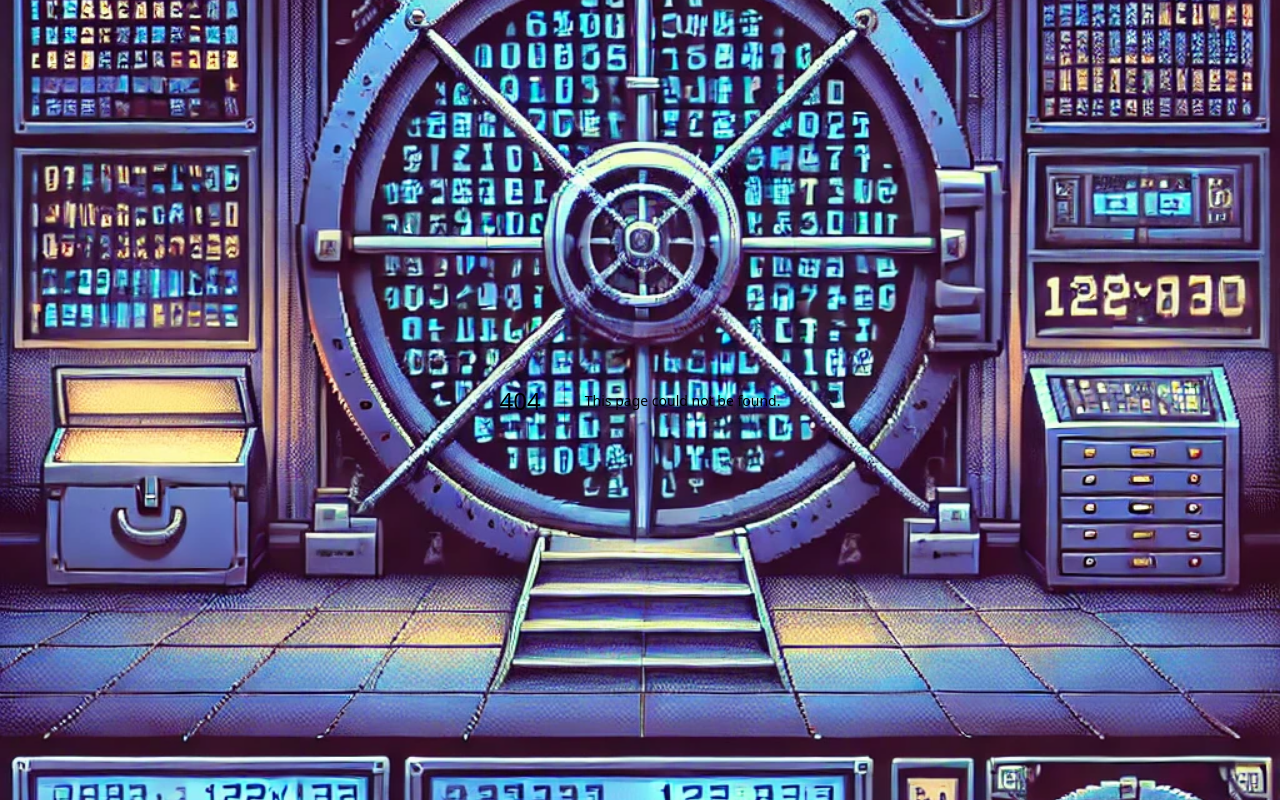
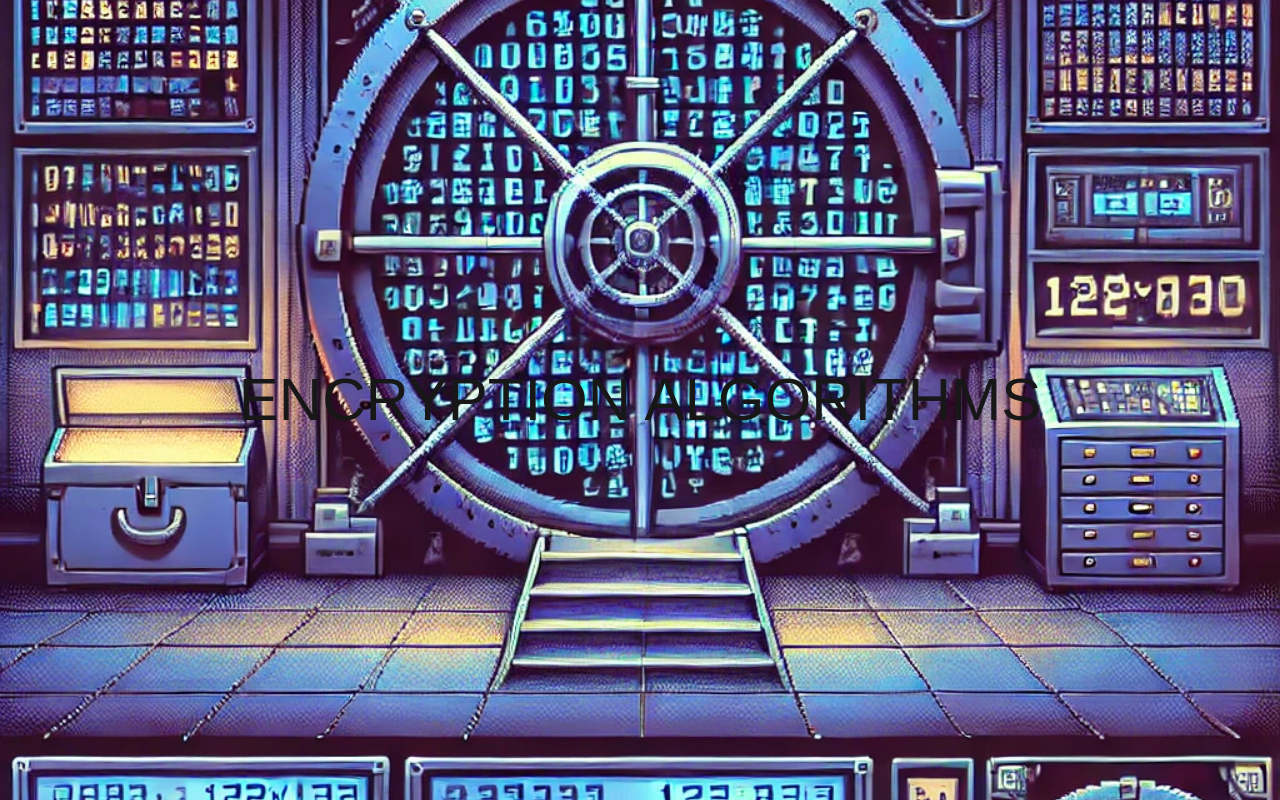
Before and after one commit to iteerP/encrypt-decrypt, a Next.js app: page /encryption-algorithms in a window 1280 px wide. Before the commit this address had no page. Built offline with nearby package versions, Linux system fonts and the light colour scheme.

Commit message:
setup for selecting encryption algorithm page

```diff
--- a/app/components/StartPage.tsx
+++ b/app/components/StartPage.tsx
@@ -2,12 +2,15 @@
 
 import React, { Dispatch, SetStateAction } from "react";
 import { motion } from "motion/react";
+import { useRouter } from "next/navigation";
 
 type StartPageProps = {
   setGameStart: Dispatch<SetStateAction<boolean>>;
 };
 
 export default function StartPage({ setGameStart }: StartPageProps) {
+  const router = useRouter();
+
   return (
     <motion.div
       exit={{ y: ["0vh", "-5vh", "100vh"] }}
@@ -20,6 +23,7 @@ export default function StartPage({ setGameStart }: StartPageProps) {
       <button
         onClick={() => {
           setGameStart((prev) => !prev);
+          router.push("/encryption-algorithms");
         }}
         className="min-w-[300px] w-[30vw] mt-6 text-4xl md:text-5xl bg-blue-400 duration-500 py-4 border-[3px] border-blue-400 hover:bg-blue-500 hover:rounded-xl hover:border-blue-900 select-none"
       >
--- /dev/null
+++ b/app/encryption-algorithms/page.tsx
@@ -0,0 +1,15 @@
+"use client";
+
+import React from "react";
+import { motion } from "motion/react";
+
+export default function page() {
+  return (
+    <motion.div
+      transition={{ delay: 0.5 }}
+      className="h-screen grid place-content-center text-6xl"
+    >
+      ENCRYPTION ALGORITHMS
+    </motion.div>
+  );
+}
```
